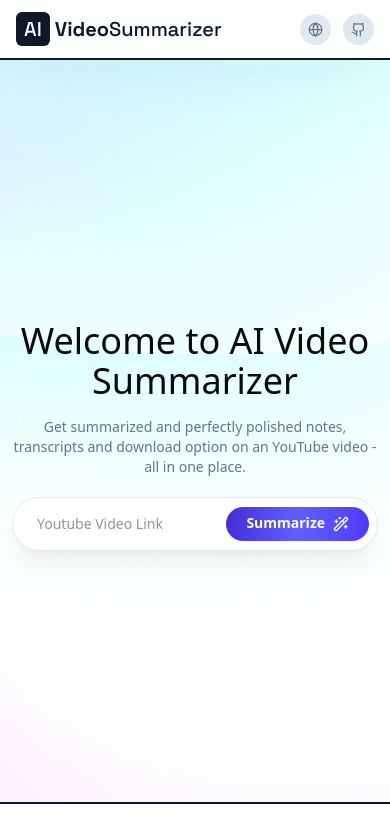
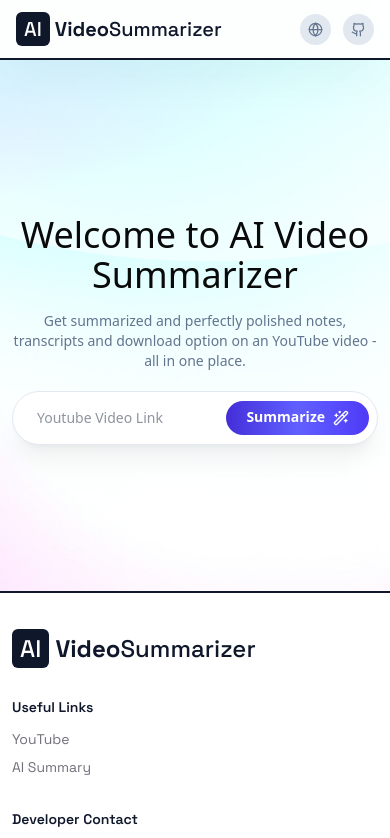
Before and after one commit to ShahSaminYasar/ai-video-summarizer, a Next.js app: page / in a window 390 px wide. Shown: the top 838 px of the page. Built offline with nearby package versions, Linux system fonts and the light colour scheme.

Commit message:
Added: Metadata; YouTube Transcript API

```diff
--- a/src/app/(main)/page.jsx
+++ b/src/app/(main)/page.jsx
@@ -13,7 +13,7 @@
 
   return (
     <section
-      className="w-full px-3 bg-linear-to-r min-h-[95vh] pt-[110px] pb-10 flex flex-col items-center justify-center relative"
+      className="w-full px-3 bg-linear-to-r min-h-[70vh] md:min-h-[95vh] pt-[110px] pb-10 flex flex-col items-center justify-center relative"
       style={{
         backgroundImage: "url(/white-bg.jpg)",
         backgroundSize: "cover",
@@ -34,12 +34,17 @@
         onSubmit={handleSummarize}
         className="flex flex-row items-center justify-center gap-2 bg-white rounded-full pr-2 pl-3 py-2 w-full max-w-3xl mx-auto shadow-xl shadow-black/5 border border-slate-200"
       >
-        <textarea
+        <input
           name="link"
           placeholder="Youtube Video Link"
           className="w-full py-2 px-3 text-sm font-medium text-slate-800 outline-none resize-none"
-          rows={1}
-        ></textarea>
+          autoComplete="off"
+          autoCorrect="off"
+          autoCapitalize="off"
+          spellCheck="false"
+          type="text"
+          required
+        ></input>
         <button
           type="submit"
           className="flex items-center justify-center gap-2 bg-linear-to-r from-indigo-700 via-indigo-500 to-indigo-600 rounded-full px-5 py-2 text-sm font-semibold text-white cursor-pointer active:scale-95 duration-150 transition-all disabled:grayscale-100"
--- a/src/app/(main)/page_b.jsx
+++ b/src/app/(main)/page_b.jsx
@@ -247,7 +247,7 @@
   const handleDownload = async () => {
     try {
       const res = await axios.get(`/api/download-video?link=${videoLink}`);
-      console.log(res);
+      // console.log(res);
     } catch (error) {
       console.error(error);
       return toast.error(error?.message || "Unknown error occured");
--- a/src/app/(main)/youtube-video-summary/page.jsx
+++ b/src/app/(main)/youtube-video-summary/page.jsx
@@ -372,11 +372,11 @@
                 >
                   {transcript?.map((t, i) => (
                     <div
-                      key={`transcript_${t?.lang}_${i}`}
+                      key={`transcript_${i}`}
                       className="w-full bg-white hover:bg-zinc-100 mb-2 text-sm font-normal text-zinc-600 rounded-lg overflow-hidden"
                     >
                       <div className="w-full flex items-center flex-row justify-between gap-3 py-2 px-3">
-                        <span className="text-indigo-600">{t?.offset}</span>
+                        <span className="text-indigo-600">{t?.start}</span>
 
                         <button
                           onClick={() => {
--- a/src/app/api/summary/route.js
+++ b/src/app/api/summary/route.js
@@ -7,7 +7,7 @@
   try {
     const { data, title, description } = await req.json();
 
-    console.log(title, description);
+    // console.log(title, description);
 
     const result = await ai.models.generateContent({
       model: "gemini-2.5-flash",
--- a/src/app/api/transcript/route.js
+++ b/src/app/api/transcript/route.js
@@ -6,12 +6,25 @@
     const { searchParams } = new URL(req.url);
     const link = searchParams.get("link");
 
-    const result = await YoutubeTranscript.fetchTranscript(link);
+    // const result = await YoutubeTranscript.fetchTranscript(link);
+
+    const response = await fetch(
+      `https://transcriptapi.com/api/v2/youtube/transcript?video_url=${link}`,
+      {
+        method: "GET",
+        headers: {
+          "Content-Type": "application/json",
+          Authorization: `Bearer ${process.env.TRANSCRIPT_API_KEY}`,
+        },
+      }
+    );
+
+    const result = await response.json();
 
     return NextResponse.json({
       ok: true,
-      data: result,
-      text: result?.map((t) => t?.text)?.join(" "),
+      data: result?.transcript,
+      text: result?.transcript?.map((t) => t?.text)?.join(" "),
     });
   } catch (error) {
     console.error("SERVER ERROR:", error);
--- a/src/app/layout.js
+++ b/src/app/layout.js
@@ -18,8 +18,40 @@
 });
 
 export const metadata = {
-  title: "Create Next App",
-  description: "Generated by create next app",
+  title: "AI Video Summarizer",
+  description:
+    "Get polished summaries of YouTube videos along with transcripts, thumbnails and much more.",
+  icons: "/favicon.jpg",
+  keywords: ["ai video summarizer", "video summary", "youtube video summary"],
+  robots: "index, follow",
+  authors: [{ name: "Shah Samin Yasar" }],
+  metadataBase: new URL("https://ssy-ai-video-summarizer.vercel.app"),
+  alternates: {
+    canonical: "./",
+  },
+  openGraph: {
+    title: "AI Video Summarizer",
+    description:
+      "Get polished summaries of YouTube videos along with transcripts, thumbnails and much more.",
+    url: "https://ssy-ai-video-summarizer.vercel.app",
+    siteName: "AI Video Summarizer",
+    type: "website",
+    images: [
+      {
+        url: "/og-image.jpg",
+        width: 1280,
+        height: 630,
+        alt: "AI Video Summarizer",
+      },
+    ],
+  },
+  twitter: {
+    card: "summary_large_image",
+    title: "AI Video Summarizer",
+    description:
+      "Get polished summaries of YouTube videos along with transcripts, thumbnails and much more.",
+    images: ["/og-image.jpg"],
+  },
 };
 
 export default function RootLayout({ children }) {
```
Also changed, not shown: public/og-image.jpg (added).
